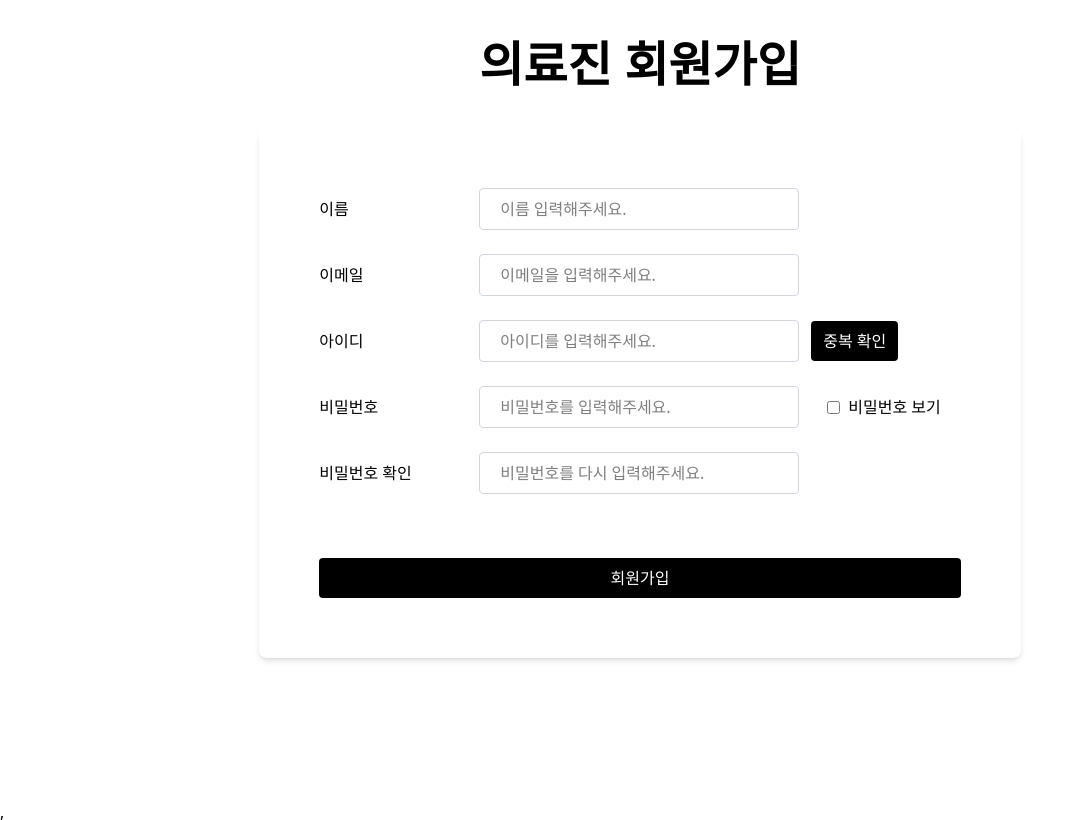
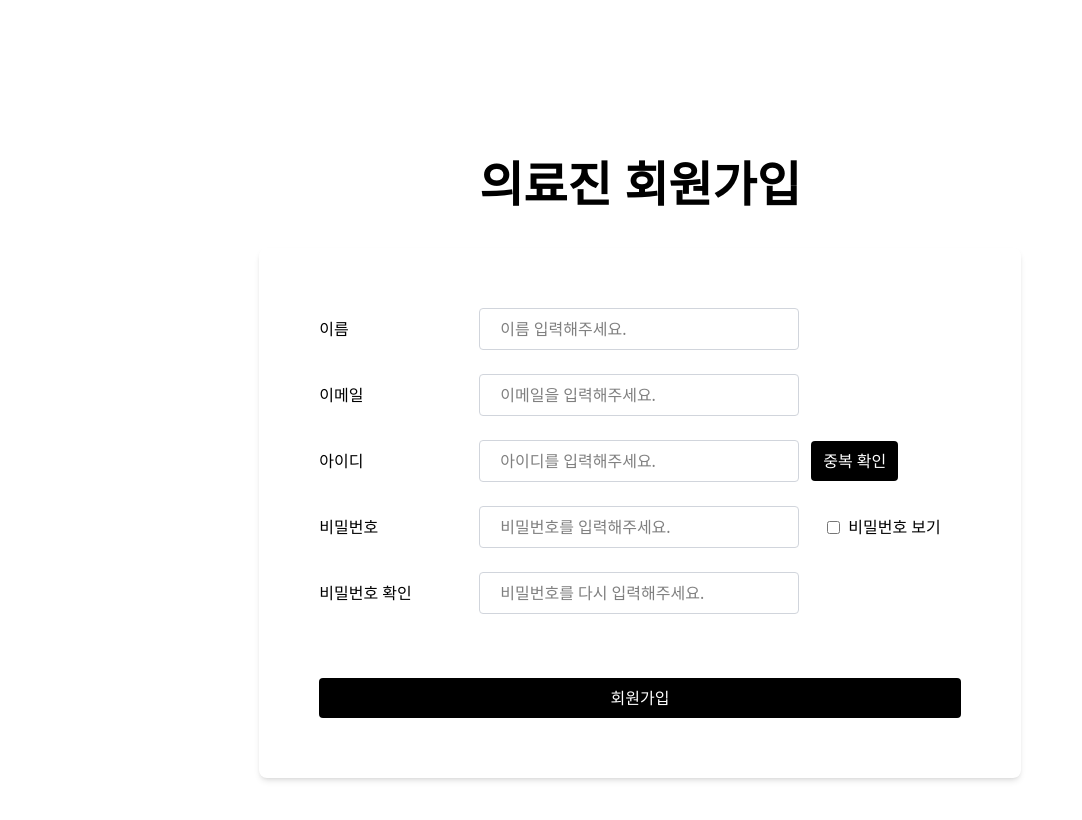
Before and after one commit to DocQProject/DocQ-Frontend, a React (Vite) app: page /sign-up/doctor in a window 1280 px wide. Shown: the top 820 px of the page, without its empty margins (0-1082 px from the left). Built offline with nearby package versions, Linux system fonts and the light colour scheme.

Commit message:
style(DQ-59): Revise Sign-in and Sign-up Layout

```diff
--- a/src/components/SignInPage.jsx
+++ b/src/components/SignInPage.jsx
@@ -119,7 +119,7 @@ function SignInPage() {
 
     return (
         <>
-            <div className="flex justify-center w-screen h-screen my-auto mx-auto py-10">
+            <div className="flex justify-center w-full h-full my-auto mx-auto pt-[10rem] pb-[2rem]">
                 <div className="flex flex-col items-center">
                     <h1 className="font-bold text-5xl">로그인</h1>
                     <div className="mt-10 shadow-md rounded-lg p-15">
--- a/src/components/SignUpPage.jsx
+++ b/src/components/SignUpPage.jsx
@@ -193,7 +193,7 @@ function SignUpPage() {
     return (
         <>
             {/* 회원가입 폼 */}
-            <div className="flex justify-center h-screen w-screen mx-auto my-auto py-10">
+            <div className="flex justify-center h-full w-full mx-auto my-auto pt-[10rem] pb-[2rem]">
                 <div className="flex flex-col items-center">
                     <h1 className="font-bold text-5xl"> {role === "ROLE_DOCTOR" ? "의료진 회원가입" : "회원가입"}</h1>
                     <div className="mt-10 shadow-md rounded-lg p-15 ">
```
